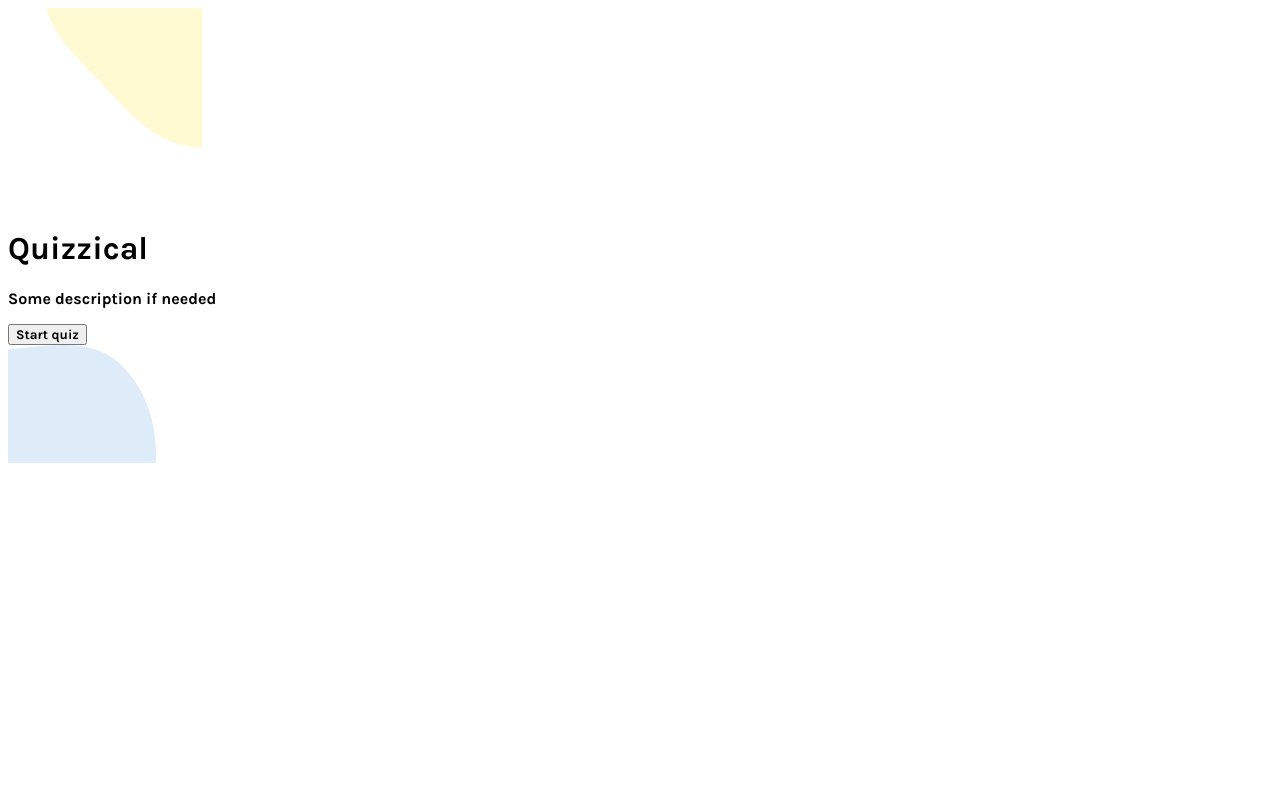
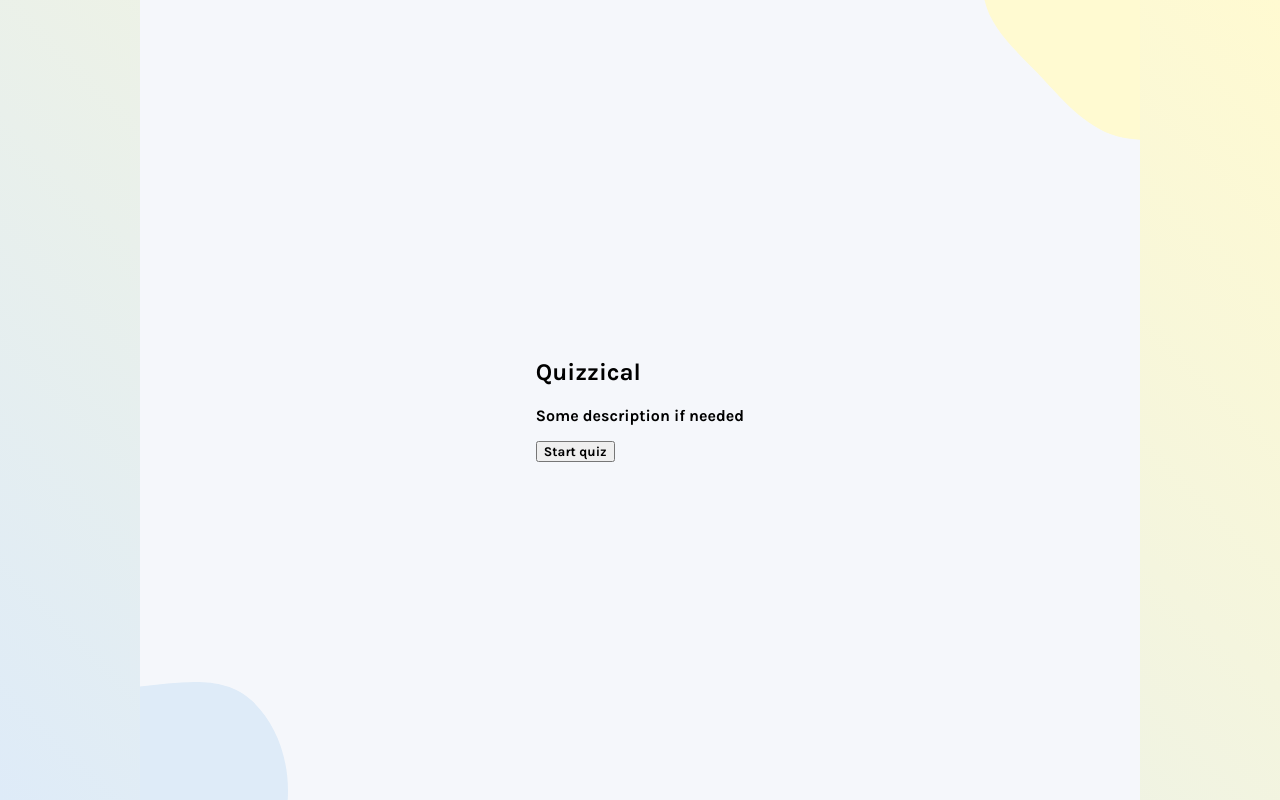
Before and after one commit to ErikEgl/quizzical-react, a React (Create React App) app: page / in a window 1280 px wide. Built offline with nearby package versions, Linux system fonts and the light colour scheme.

Commit message:
blobs styling

```diff
--- a/src/App.js
+++ b/src/App.js
@@ -4,9 +4,12 @@ import Blob from "./components/Blob/Blob";
 function App() {
   return (
     <>
-      <Blob color={"yellow"}/>
-      <FirstPage />
-      <Blob color={"blue"}/>
+      <main>
+        <Blob color={"yellow"}/>
+        <FirstPage />
+        <Blob color={"blue"}/>
+      </main>
+
     </>
   );
 }
--- a/src/assets/scss/base.scss
+++ b/src/assets/scss/base.scss
@@ -1,6 +1,7 @@
 html,
 body {
-
+  margin: 0;
+  height: 100%;
 }
 
 *,
--- a/src/assets/scss/main.scss
+++ b/src/assets/scss/main.scss
@@ -0,0 +1,16 @@
+#root {
+    height: 100%;
+    background: linear-gradient(45deg, #DEEBF8,#FFFAD1);;
+}
+main {
+    display: flex;
+    flex-direction: column;
+    justify-content: center;
+    align-items: center;
+    max-width: 1000px;
+    width: 100%;
+    height: 100vh;
+    margin: 0 auto;
+    position: relative;
+    background-color: $main-bg-color;
+}
--- a/src/assets/scss/vars.scss
+++ b/src/assets/scss/vars.scss
@@ -1,5 +1,6 @@
 $white: #ffffff;
 $main-bg-color: #F5F7FB;
+$secondary-bg-color: #4D5B9E;
 
 
 $primary-txt-color: #293264;
--- a/src/components/Blob/Blob.js
+++ b/src/components/Blob/Blob.js
@@ -4,10 +4,10 @@ function Blob(props) {
   return (
     <>
       {props.color === "yellow" ?
-      <svg width="194" height="197" viewBox="0 0 194 197" fill="none" xmlns="http://www.w3.org/2000/svg">
+      <svg className='blob blob-yellow' width="194" height="197" viewBox="0 0 194 197" fill="none" xmlns="http://www.w3.org/2000/svg">
         <path fill-rule="evenodd" clip-rule="evenodd" d="M99.4095 81.3947C71.1213 50.8508 33.3179 21.7816 37.1727 -19.6933C41.4394 -65.599 75.854 -105.359 118.419 -123.133C158.797 -139.994 206.035 -130.256 241.822 -105.149C271.947 -84.0141 272.823 -43.8756 282.141 -8.27104C292.17 30.0508 318.521 70.8106 296.501 103.779C273.538 138.159 224.991 143.432 183.931 138.768C148.318 134.723 123.751 107.677 99.4095 81.3947Z" fill="#FFFAD1"/>
       </svg> :
-      <svg width="148" height="118" viewBox="0 0 148 118" fill="none" xmlns="http://www.w3.org/2000/svg">
+      <svg className="blob blob-blue" width="148" height="118" viewBox="0 0 148 118" fill="none" xmlns="http://www.w3.org/2000/svg">
         <path fill-rule="evenodd" clip-rule="evenodd" d="M-5.55191 4.90596C35.9614 1.77498 82.2425 -9.72149 112.306 19.1094C145.581 51.0203 155.282 102.703 142.701 147.081C130.767 189.18 93.7448 220.092 51.8208 232.476C16.5281 242.902 -15.4332 218.605 -49.1007 203.738C-85.3375 187.737 -133.641 182.993 -145.741 145.239C-158.358 105.868 -132.269 64.5881 -103.064 35.3528C-77.7328 9.99541 -41.2727 7.60006 -5.55191 4.90596Z" fill="#DEEBF8"/>
       </svg>
       }
--- a/src/components/Blob/Blob.scss
+++ b/src/components/Blob/Blob.scss
@@ -0,0 +1,13 @@
+.blob {
+    display: block;
+    &.blob-yellow {
+        position: absolute;
+        right: 0;
+        top: 0;
+    }
+    &.blob-blue {
+        position: absolute;
+        left: 0;
+        bottom: 0;
+    }
+}
--- a/src/components/FirstPage/FirstPage.js
+++ b/src/components/FirstPage/FirstPage.js
@@ -6,11 +6,11 @@ import React from "react";
 function FirstPage(props) {
   return (
     <>
-      <main>
+      <section>
         <h1>Quizzical</h1>
         <p>Some description if needed</p>
         <Button />
-      </main>
+      </section>
     </>
   );
 }
--- a/src/index.css
+++ b/src/index.css
@@ -1,3 +1,9 @@
+html,
+body {
+  margin: 0;
+  height: 100%;
+}
+
 *,
 *::before,
 *::after {
@@ -5,4 +11,36 @@
   font-family: Karla, sans-serif;
 }
 
+#root {
+  height: 100%;
+  background: linear-gradient(45deg, #DEEBF8, #FFFAD1);
+}
+
+main {
+  display: flex;
+  flex-direction: column;
+  justify-content: center;
+  align-items: center;
+  max-width: 1000px;
+  width: 100%;
+  height: 100vh;
+  margin: 0 auto;
+  position: relative;
+  background-color: #F5F7FB;
+}
+
+.blob {
+  display: block;
+}
+.blob.blob-yellow {
+  position: absolute;
+  right: 0;
+  top: 0;
+}
+.blob.blob-blue {
+  position: absolute;
+  left: 0;
+  bottom: 0;
+}
+
 /*# sourceMappingURL=index.css.map */
--- a/src/index.scss
+++ b/src/index.scss
@@ -5,6 +5,7 @@
 
 @import "./components/Question/Question";
 @import "./components/Button/Button";
+@import "./components/Blob/Blob";
 
 @import "./components/QuestionsPage/QuestionsPage";
 @import "./components/FirstPage/FirstPage";
```
Also changed, not shown: 1 other file (tests, documents, lock files or other folders).
